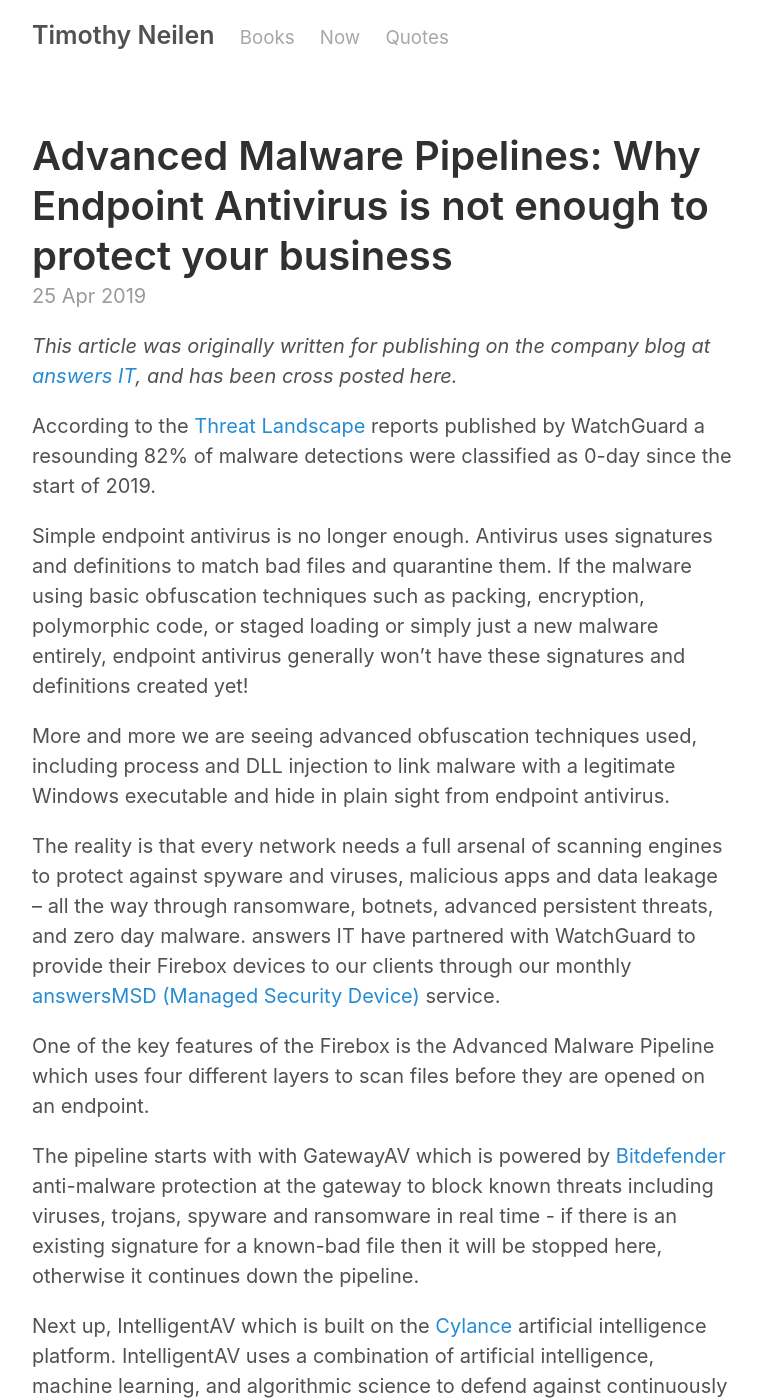
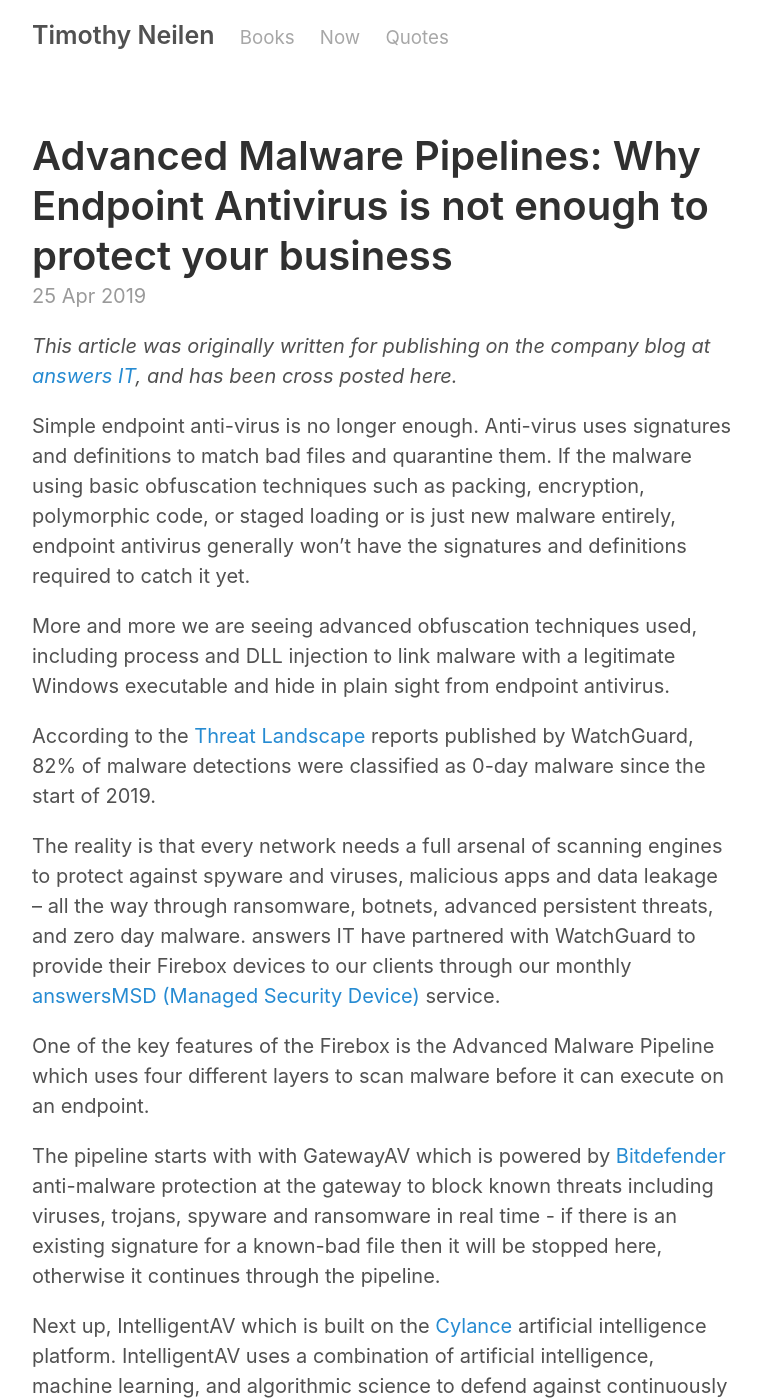
Before and after one commit to teejayen/teejayen.github.io, a Jekyll site: the page built from _posts/2019-04-25-advanced-malware-pipelines.md, in a window 1280 px wide and 1400 px high. Shown: the whole window, without its empty margins (258-1020 px from the left). Built offline with Jekyll 4.4.1, drawn with Linux system fonts in a browser that asks for light colours; some of the changed text lies outside the part shown.

Commit message:
should proofread before pushing!

```diff
--- a/_posts/2019-04-25-advanced-malware-pipelines.md
+++ b/_posts/2019-04-25-advanced-malware-pipelines.md
@@ -5,17 +5,17 @@
 ---
 *This article was originally written for publishing on the company blog at [answers IT](https://answersit.com.au), and has been cross posted here.*
 
-According to the [Threat Landscape](https://www.secplicity.org/threat-landscape/?s=2019-01-01&e=2019-04-24&type=all&region=AU) reports published by WatchGuard a resounding 82% of malware detections were classified as 0-day since the start of 2019.
-
-Simple endpoint antivirus is no longer enough. Antivirus uses signatures and definitions to match bad files and quarantine them. If the malware using basic obfuscation techniques such as packing, encryption, polymorphic code, or staged loading or simply just a new malware entirely, endpoint antivirus generally won't have these signatures and definitions created yet!
+Simple endpoint anti-virus is no longer enough. Anti-virus uses signatures and definitions to match bad files and quarantine them. If the malware using basic obfuscation techniques such as packing, encryption, polymorphic code, or staged loading or is just new malware entirely, endpoint antivirus generally won't have the signatures and definitions required to catch it yet.
 
 More and more we are seeing advanced obfuscation techniques used, including process and DLL injection to link malware with a legitimate Windows executable and hide in plain sight from endpoint antivirus.
 
+According to the [Threat Landscape](https://www.secplicity.org/threat-landscape/?s=2019-01-01&e=2019-04-24&type=all&region=AU) reports published by WatchGuard, 82% of malware detections were classified as 0-day malware since the start of 2019.
+
 The reality is that every network needs a full arsenal of scanning engines to protect against spyware and viruses, malicious apps and data leakage – all the way through ransomware, botnets, advanced persistent threats, and zero day malware. answers IT have partnered with WatchGuard to provide their Firebox devices to our clients through our monthly [answersMSD (Managed Security Device)](https://www.answersit.com.au/services/managed-security-devices/) service.
 
-One of the key features of the Firebox is the Advanced Malware Pipeline which uses four different layers to scan files before they are opened on an endpoint.
+One of the key features of the Firebox is the Advanced Malware Pipeline which uses four different layers to scan malware before it can execute on an endpoint.
 
-The pipeline starts with with GatewayAV which is powered by [Bitdefender](https://www.bitdefender.com/) anti-malware protection at the gateway to block known threats including viruses, trojans, spyware and ransomware in real time - if there is an existing signature for a known-bad file then it will be stopped here, otherwise it continues down the pipeline.
+The pipeline starts with with GatewayAV which is powered by [Bitdefender](https://www.bitdefender.com/) anti-malware protection at the gateway to block known threats including viruses, trojans, spyware and ransomware in real time - if there is an existing signature for a known-bad file then it will be stopped here, otherwise it continues through the pipeline.
 
 Next up, IntelligentAV which is built on the [Cylance](https://www.cylance.com/) artificial intelligence platform. IntelligentAV uses a combination of artificial intelligence, machine learning, and algorithmic science to defend against continuously evolving malware.
 
```
Also changed, not shown: other parts of _posts/2019-04-25-advanced-malware-pipelines.md (+2 -2 lines).
